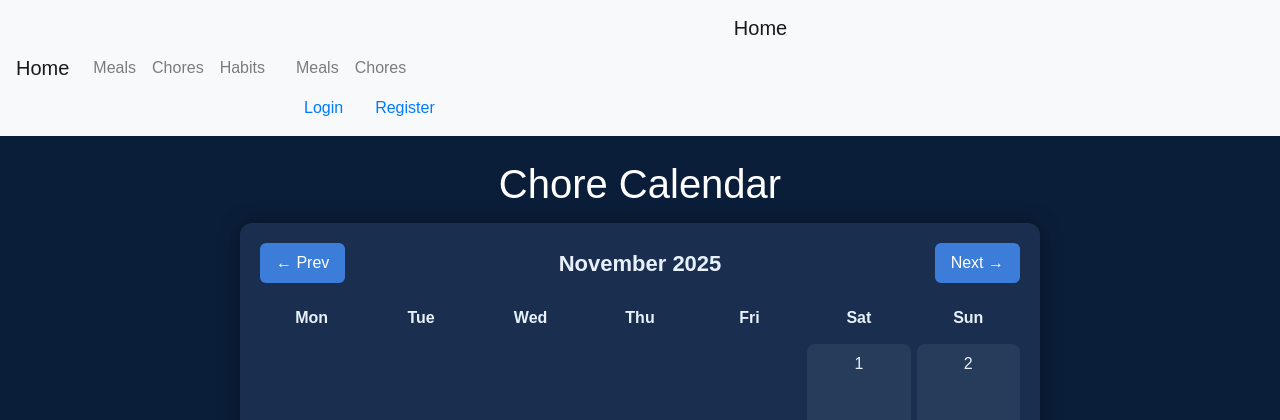
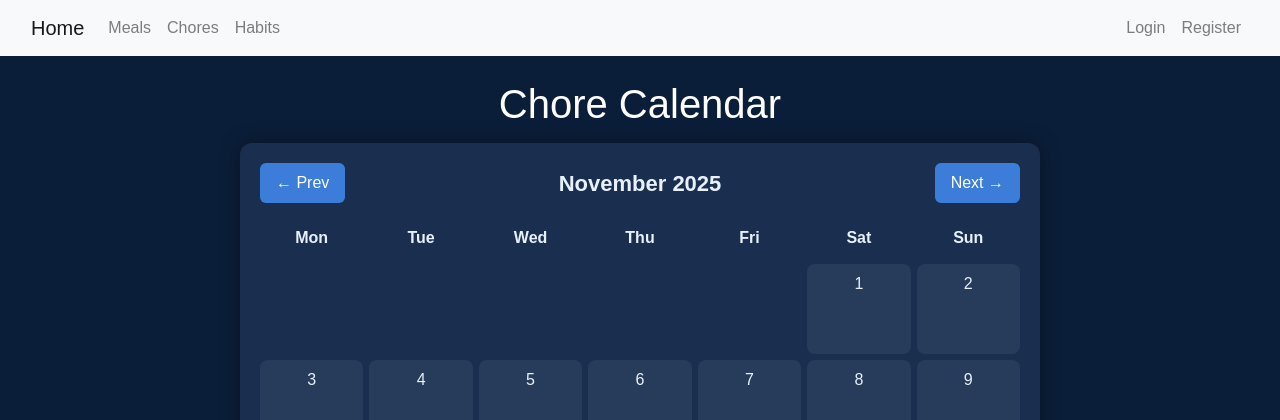
Before and after one commit to StevenMcHale/FYH, a Django app: page /chores/ in a window 1280 px wide. Shown: the top 420 px of the page. Run offline with Django 5.2, Linux system fonts and the light colour scheme.

Commit message:
Fixed NavBar issue

```diff
--- a/uni_planner/main/templates/main/navbar.html
+++ b/uni_planner/main/templates/main/navbar.html
@@ -1,8 +1,10 @@
 <nav class="navbar navbar-expand-lg navbar-light bg-light">
+  <div class="container-fluid">
     <a class="navbar-brand" href="{% url 'home' %}">Home</a>
     <button class="navbar-toggler" type="button" data-toggle="collapse" data-target="#navbarNav" aria-controls="navbarNav" aria-expanded="false" aria-label="Toggle navigation">
       <span class="navbar-toggler-icon"></span>
     </button>
+
     <div class="collapse navbar-collapse" id="navbarNav">
       <ul class="navbar-nav">
         <li class="nav-item">
@@ -14,35 +16,25 @@
         <li class="nav-item">
           <a class="nav-link" href="{% url 'habits' %}">Habits</a>
         </li>
+      </ul>
 
-
-    </ul>
-  <div class="container-fluid">
-    <a class="navbar-brand" href="{% url 'home' %}">Home</a>
-    <button class="navbar-toggler" type="button" data-toggle="collapse" data-target="#navbarNav" aria-controls="navbarNav" aria-expanded="false" aria-label="Toggle navigation">
-      <span class="navbar-toggler-icon"></span>
-    </button>
-    <div class="collapse navbar-collapse" id="navbarNav">
-      <ul class="navbar-nav">
+      <ul class="navbar-nav ml-auto">
+        {% if user.is_authenticated %}
           <li class="nav-item">
-          <a class="nav-link" href="{% url 'meals' %}">Meals</a>
+            <span class="navbar-text mr-3">Welcome, {{ user.username }}</span>
           </li>
           <li class="nav-item">
-          <a class="nav-link" href="{% url 'chores' %}">Chores</a>
+            <a class="nav-link btn btn-outline-danger btn-sm" href="{% url 'logout' %}" style="padding: .25rem .5rem;">Logout</a>
           </li>
+        {% else %}
+          <li class="nav-item">
+            <a class="nav-link" href="{% url 'login' %}">Login</a>
+          </li>
+          <li class="nav-item">
+            <a class="nav-link" href="{% url 'register' %}">Register</a>
+          </li>
+        {% endif %}
       </ul>
     </div>
-
-    {% if user.is_authenticated %}
-      <div class="d-flex align-items-center" style="gap: 20px;">
-        <span class="navbar-text">Welcome, {{ user.username }}</span>
-        <a class="btn btn-outline-danger btn-sm" href="{% url 'logout' %}">Logout</a>
-      </div>
-    {% else %}
-      <div class="d-flex align-items-center">
-        <a class="nav-link" href="{% url 'login' %}">Login</a>
-        <a class="nav-link" href="{% url 'register' %}">Register</a>
-      </div>
-    {% endif %}
   </div>
 </nav>
--- a/uni_planner/main/views.py
+++ b/uni_planner/main/views.py
@@ -27,7 +27,7 @@ def meals(request):
 def habits(request):
     context = {}
     return render(request, "main/habits.html", context)
-    return render(request, 'main/meals.html', context)
+
 
 
 
```
Also changed, not shown: uni_planner/db.sqlite3. Lines whose indentation alone changed are shown as unchanged.
